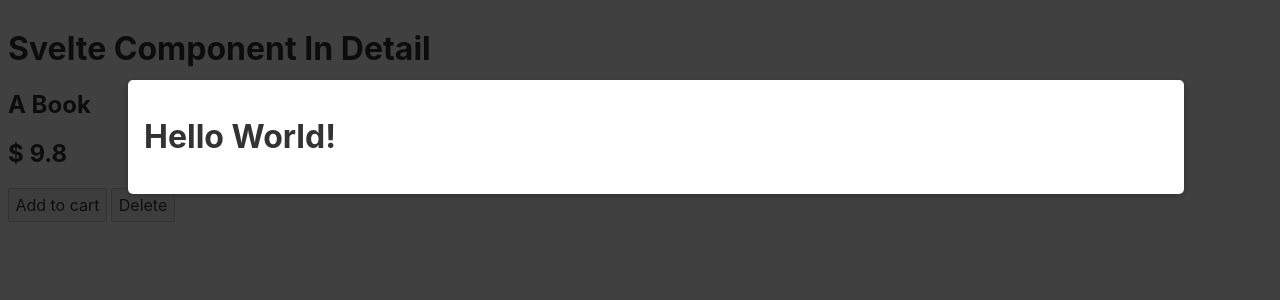
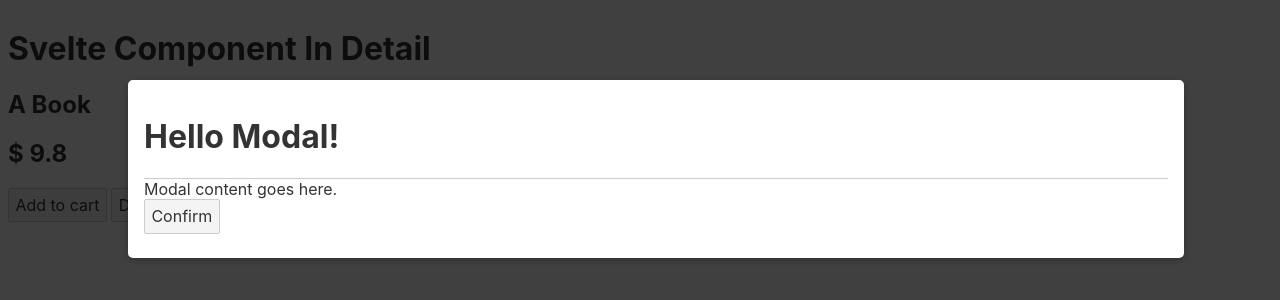
Before and after one commit to actionanand/svelte-component-in-detail, a Svelte app: page / in a window 1280 px wide. Shown: the top 300 px of the page. Built offline with nearby package versions, Linux system fonts and the light colour scheme.

Commit message:
named slots

```diff
--- a/src/App.svelte
+++ b/src/App.svelte
@@ -37,5 +37,9 @@
 {/each}
 
 <Modal>
-  <h1>Hello World!</h1>
+  <h1 slot="header">Hello Modal!</h1>
+  <div>
+    Modal content goes here.
+  </div>
+  <button slot="footer">Confirm</button>
 </Modal>
--- a/src/Modal.svelte
+++ b/src/Modal.svelte
@@ -4,7 +4,17 @@
 
 <div class="backdrop"></div>
 <div class="modal">
-  <slot/>
+  <header>
+    <slot name="header"/>
+  </header>
+  <div class="content">
+    <slot/>
+  </div>
+  <footer>
+    <slot name="footer">
+      <button>Close</button>
+    </slot>
+  </footer>
 </div>
 
 <style>
@@ -31,4 +41,8 @@
     box-shadow: 0 2px 8px rgba(0, 0, 0, 0.26);
     overflow: auto;
   }
+
+  header {
+    border-bottom: 1px solid #ccc;
+  }
 </style>
```
Also changed, not shown: public/build/bundle.css, public/build/bundle.js, 1 other file (tests, documents, lock files or other folders).
